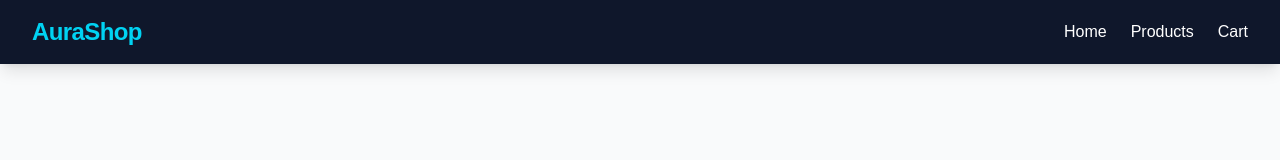
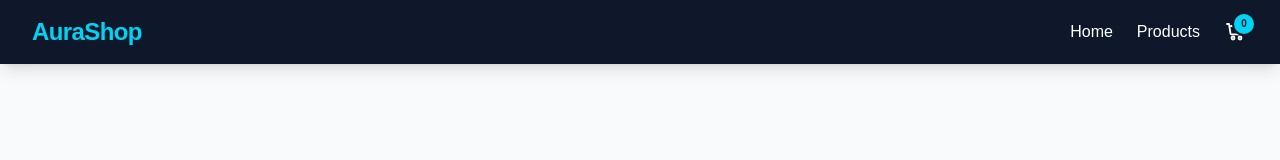
Before and after one commit to Kylian1592005/AuraShop-E-Commerce-Store, a React (Vite) app: page / in a window 1280 px wide. Shown: the top 160 px of the page. Built offline with nearby package versions, Linux system fonts and the light colour scheme.

Commit message:
feat: enhance Navbar with cart item count and improve layout

```diff
--- a/src/components/Navbar.jsx
+++ b/src/components/Navbar.jsx
@@ -1,11 +1,18 @@
+import { useContext } from "react";
 import { Link, Outlet } from "react-router-dom";
+import { CartContext } from "../context/CartContext";
 
 function Navbar() {
+  const { cartItems } = useContext(CartContext);
+  const cartCounts = cartItems.reduce((total, item) => total + item.quantity, 0);
   return (
     <>
-      <nav className="bg-slate-900 text-white shadow-lg">
+      <nav className="sticky top-0 z-50 bg-slate-900 text-white shadow-lg">
         <div className="mx-auto flex max-w-7xl items-center justify-between px-4 py-4 sm:px-6 lg:px-8">
-          <Link to="/" className="text-2xl font-extrabold tracking-tight text-cyan-400 transition hover:text-cyan-300">
+          <Link
+            to="/"
+            className="text-2xl font-extrabold tracking-tight text-cyan-400 transition hover:text-cyan-300"
+          >
             AuraShop
           </Link>
 
@@ -13,11 +20,36 @@ function Navbar() {
             <Link to="/" className="text-white transition hover:text-cyan-300">
               Home
             </Link>
-            <Link to="/products" className="text-white transition hover:text-cyan-300">
+            <Link
+              to="/products"
+              className="text-white transition hover:text-cyan-300"
+            >
               Products
             </Link>
-            <Link to="/cart" className="text-white transition hover:text-cyan-300">
-              Cart
+            <Link
+              to="/cart"
+              className="relative inline-flex items-center justify-center text-white transition hover:text-cyan-300"
+              aria-label="View basket"
+            >
+              <svg
+                xmlns="http://www.w3.org/2000/svg"
+                viewBox="0 0 24 24"
+                fill="none"
+                stroke="currentColor"
+                strokeWidth="1.8"
+                className="h-5 w-5 sm:h-6 sm:w-6"
+                aria-hidden="true"
+              >
+                <path
+                  strokeLinecap="round"
+                  strokeLinejoin="round"
+                  d="M3 4h2l1.5 9.5a1 1 0 0 0 1 .8h8.8a1 1 0 0 0 1-.8L18 6H7"
+                />
+                <path strokeLinecap="round" strokeLinejoin="round" d="M9 19.5a1.5 1.5 0 1 0 0-3 1.5 1.5 0 0 0 0 3Zm7 0a1.5 1.5 0 1 0 0-3 1.5 1.5 0 0 0 0 3Z" />
+              </svg>
+              <span className="absolute -right-1.5 -top-1.5 inline-flex min-h-5 min-w-5 items-center justify-center rounded-full bg-cyan-400 px-1.5 text-[10px] font-bold leading-none text-slate-900 shadow-sm ring-2 ring-slate-900">
+                {cartCounts}
+              </span>
             </Link>
           </div>
         </div>
```
